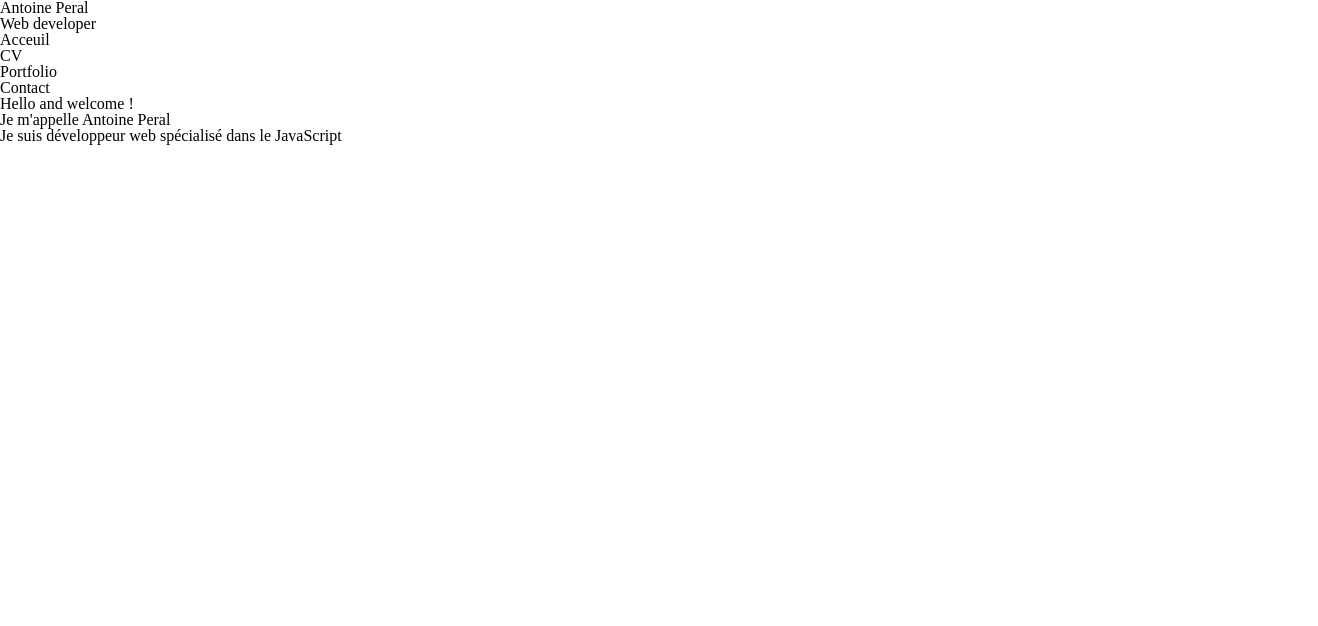
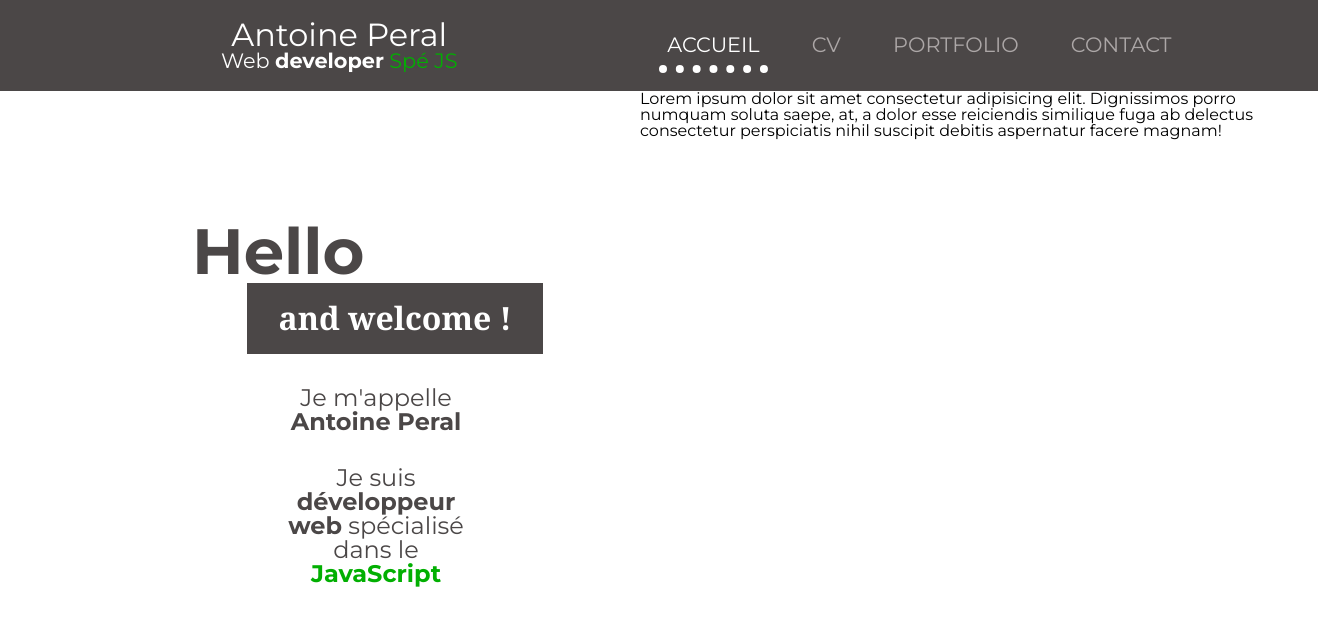
Before and after one commit to AntoinePeral/antoineperal.github.io, a plain HTML site: page html/index.html in a window 1280 px wide. Shown: the whole page, 1318 px wide, since content can reach past the window. Drawn offline with Linux system fonts and the light colour scheme.

Commit message:
ajout partie de gauche accueil, bouton nav, couleur

```diff
--- a/css/styles.css
+++ b/css/styles.css
@@ -1,3 +1,147 @@
+/** Partie Header  */
+:root{
+    --main-color: #fff;
+    --second-color: rgb(75, 71, 71);
+    --third-color: rgb(2, 175, 2);
+    --fourth-color: rgb(172, 167, 167);
+}
+
+body{
+    font-family: 'Montserrat', sans-serif;
+}
+
 .header{
+    display: flex;
+    align-items: center;
+    width: 100%;
+    background-color: var(--second-color);
+    padding: 1.2rem;
 
 }
+
+.header__up-title{
+   display: flex;
+   flex-direction: column;
+   align-items: center;
+   width: 50%;
+}
+
+.header__title{
+    color: var(--main-color);
+    font-size: 2rem;
+
+}
+
+
+.header__subtitle{
+    color: var(--main-color);
+    font-size: 1.3rem;
+}
+
+.header__subtitle-spe{
+    color: var(--third-color);
+}
+
+.header__subtitle-job{
+    font-weight: bold;
+}
+
+
+.nav{
+    width: 50%;
+}
+
+.nav-item{
+    display: inline;
+}
+
+
+.nav-item-link{
+    color: var(--fourth-color);
+    font-size: 1.3rem;
+    margin-right: 2rem;
+    text-decoration: none;
+    text-transform: uppercase;
+    transition: all 0.5s ease-out;
+    padding: 0.5rem;
+
+}
+
+.nav-item-link:hover{
+    color: var(--main-color);
+
+
+
+}
+
+.nav-item-link--current{
+    color: var(--main-color);
+    border-bottom: 0.5rem var(--main-color) dotted;
+}
+
+
+
+/** Partie Page  */
+
+.page{
+    display: flex;
+    width: 100%;
+}
+
+.page__gauche{
+    width: 50%;
+    padding: 8rem 5rem 10rem 12rem;
+    box-sizing: border-box;
+}
+
+.page__gauche-title{
+    color: var(--second-color);
+    font-size: 4rem;
+    font-weight: bold;
+}
+
+.page__gauche-subtitle{
+    color: var(--main-color);
+    font-family: Cambria, Cochin, Georgia, Times, 'Times New Roman', serif;
+    display: block;
+    background-color: var(--second-color);
+    padding: 1.2rem;
+    font-size: 2rem;
+    display: flex;
+    justify-content: center;
+    width: 70%;
+    margin-left: 15%;
+}
+
+.page__gauche-content{
+    display: flex;
+    flex-direction: column;
+    align-items: center;
+
+}
+
+.page__gauche-text{
+    font-size: 1.5rem;
+    color: var(--second-color);
+    margin: 2rem 0 0 0;
+    text-align: center;
+    display: block;
+    width: 58%;
+
+}
+
+.page__gauche-text-important{
+    font-weight: bold;
+}
+
+.page__gauche-text-js{
+    font-weight: bold;
+    color: var(--third-color);
+}
+
+
+.page__droite{
+    width: 50%;
+}
+
+/** Partie footer  */
--- a/html/index.html
+++ b/html/index.html
@@ -6,6 +6,9 @@
     <meta name="viewport" content="width=device-width, initial-scale=1.0">
     <link rel="stylesheet" href="../css/reset.css">
     <link rel="stylesheet" href="../css/styles.css">
+    <link rel="preconnect" href="https://fonts.googleapis.com">
+    <link rel="preconnect" href="https://fonts.gstatic.com" crossorigin>
+    <link href="https://fonts.googleapis.com/css2?family=Montserrat:ital,wght@0,400;0,700;1,200&display=swap" rel="stylesheet">
     <title>Antoine Peral Web Page</title>
 </head>
 
@@ -14,14 +17,25 @@
     <header class="header">
         <div class="header__up-title">
             <h1 class="header__title">Antoine Peral</h1>
-            <h2 class="header__subtitle">Web developer</h2>
+            <h2 class="header__subtitle">Web
+                <span class="header__subtitle-job">developer</span>
+                <span class="header__subtitle-spe">Spé JS</span>
+            </h2>
         </div>
         <nav class="nav">
             <ul class="nav-links">
-                <li class="nav-item">Acceuil</li>
-                <li class="nav-item">CV</li>
-                <li class="nav-item">Portfolio</li>
-                <li class="nav-item">Contact</li>
+                <li class="nav-item">
+                    <a href="#" class="nav-item-link nav-item-link--current">Accueil</a>
+                </li>
+                <li class="nav-item">
+                    <a href="#" class="nav-item-link">CV</a>
+                </li>
+                <li class="nav-item">
+                    <a href="#" class="nav-item-link">Portfolio</a>
+                </li>
+                <li class="nav-item">
+                    <a href="#" class="nav-item-link">Contact</a>
+                </li>
             </ul>
         </nav>
 
@@ -29,13 +43,16 @@
 
     <main class="page">
         <div class="page__gauche">
-            <h1 class="page__gauche-title">Hello <span class="page__subtitle">and welcome !</span> </h1>
-            <p class="page__gauche-content">Je m'appelle <strong>Antoine Peral</strong></p>
-            <p class="page__gauche-content"> Je suis développeur web spécialisé dans le JavaScript</p>
+            <h1 class="page__gauche-title">Hello <span class="page__gauche-subtitle">and welcome !</span>
+            </h1>
+            <div  class="page__gauche-content">
+                <p class="page__gauche-text">Je m'appelle <strong class="page__gauche-text-important">Antoine Peral</strong></p>
+                <p class="page__gauche-text"> Je suis <strong class="page__gauche-text-important">développeur web</strong> spécialisé dans le <span class="page__gauche-text-js">JavaScript</span> </p>
+            </div>
         </div>
 
         <div class="page__droite">
-
+            <p>Lorem ipsum dolor sit amet consectetur adipisicing elit. Dignissimos porro numquam soluta saepe, at, a dolor esse reiciendis similique fuga ab delectus consectetur perspiciatis nihil suscipit debitis aspernatur facere magnam!</p>
         </div>
 
     </main>
```
